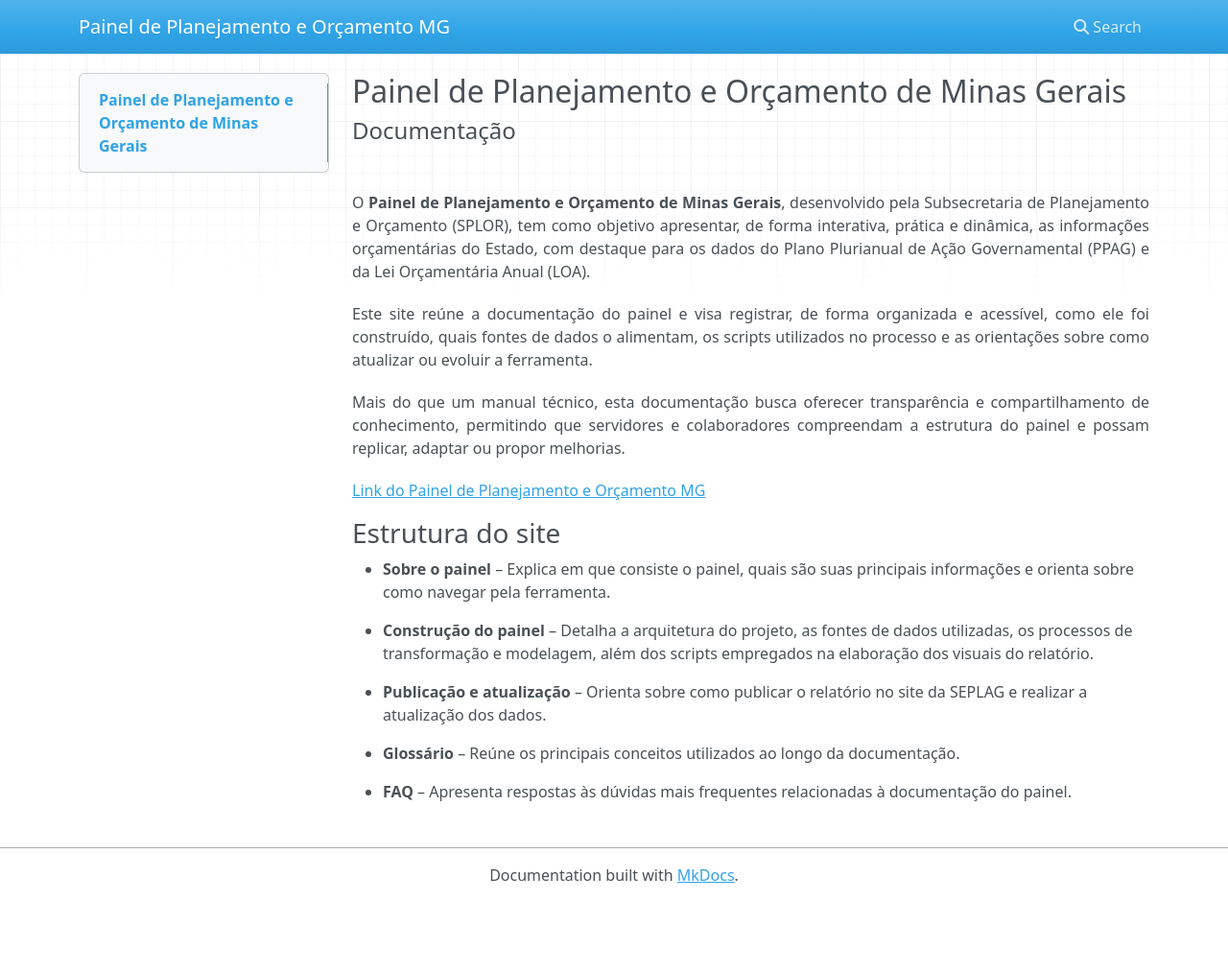
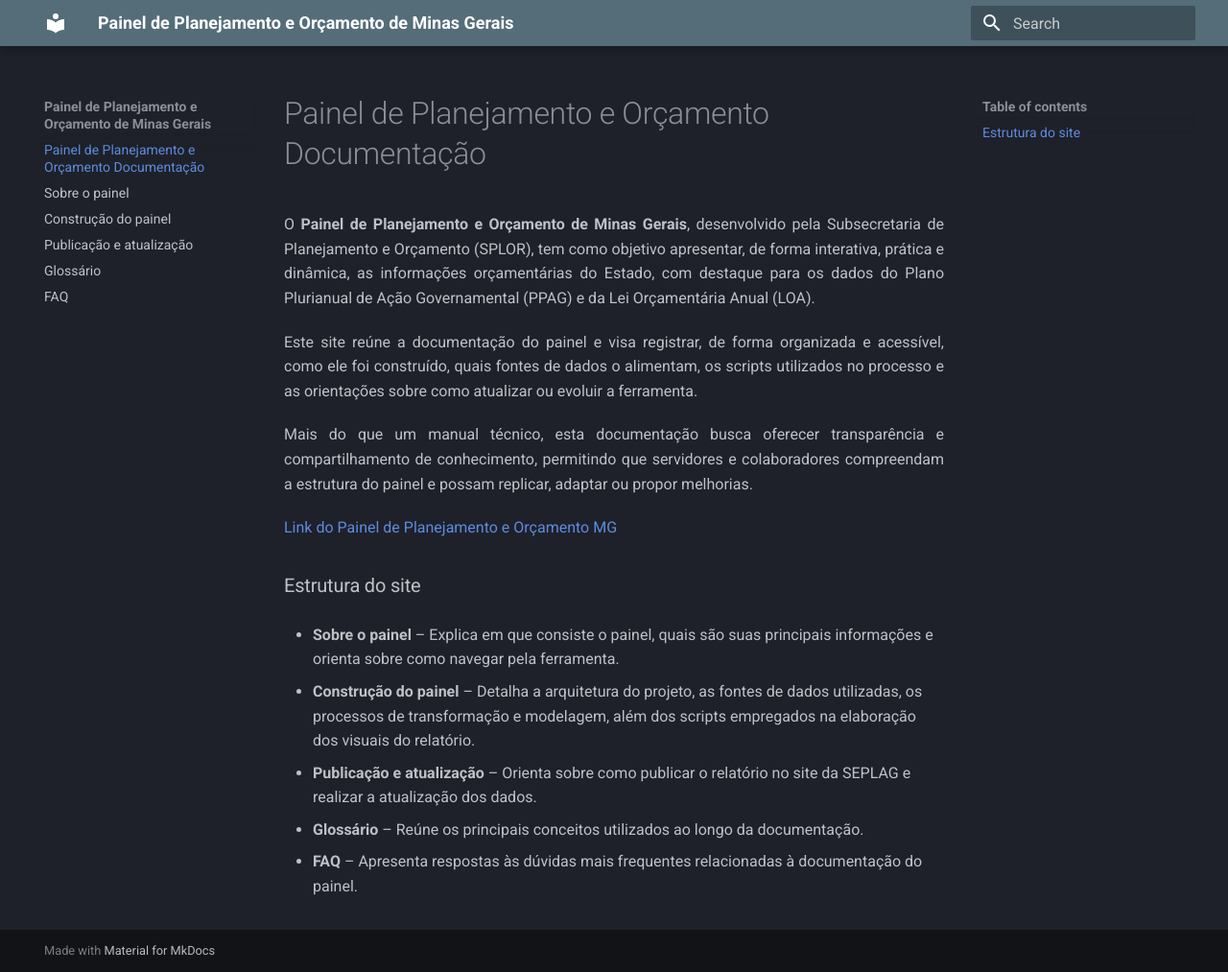
Before and after one commit to vivigoncalvesportonascimento/site-painel-ppag-loa, an MkDocs documentation site: the page built from docs/index.md, in a window 1280 px wide and 1013 px high. Shown: the whole window at 96% size. Built offline with MkDocs 1.6.1 and Material for MkDocs 9.7.7, drawn with Linux system fonts in a browser that asks for light colours; nearby versions of some CDN libraries.

Commit message:
Instala o mkdocs material e estiliza a pagina alterando a cor e a fonte

```diff
--- a/docs/index.md
+++ b/docs/index.md
@@ -1,7 +1,3 @@
-## **Painel de Planejamento e Orçamento de Minas Gerais**
-####Documentação
-
-<br>
 
 <div style="text-align: justify; margin-bottom: 20px;">
 
--- a/mkdocs.yml
+++ b/mkdocs.yml
@@ -1 +1,18 @@
-site_name: Painel de Planejamento e Orçamento MG
+site_name: Painel de Planejamento e Orçamento de Minas Gerais
+site_url: https://mydomain.org/mysite
+theme:
+  name: material
+  palette:
+    scheme: slate
+    primary: blue grey
+  font:
+    text: Roboto
+    code: Roboto Mono
+
+nav:
+  - Painel de Planejamento e Orçamento  Documentação: index.md
+  - Sobre o painel: sobre.md
+  - Construção do painel: construcao.md
+  - Publicação e atualização: publicacao.md
+  - Glossário: glossario.md
+  - FAQ: faq.md
--- a/pyproject.toml
+++ b/pyproject.toml
@@ -8,7 +8,8 @@ authors = [
 readme = "README.md"
 requires-python = ">=3.12"
 dependencies = [
-    "mkdocs (>=1.6.1,<2.0.0)"
+    "mkdocs (>=1.6.1,<2.0.0)",
+    "mkdocs-material (>=9.6.19,<10.0.0)"
 ]
 
 
```
Also changed, not shown: 1 other file.
